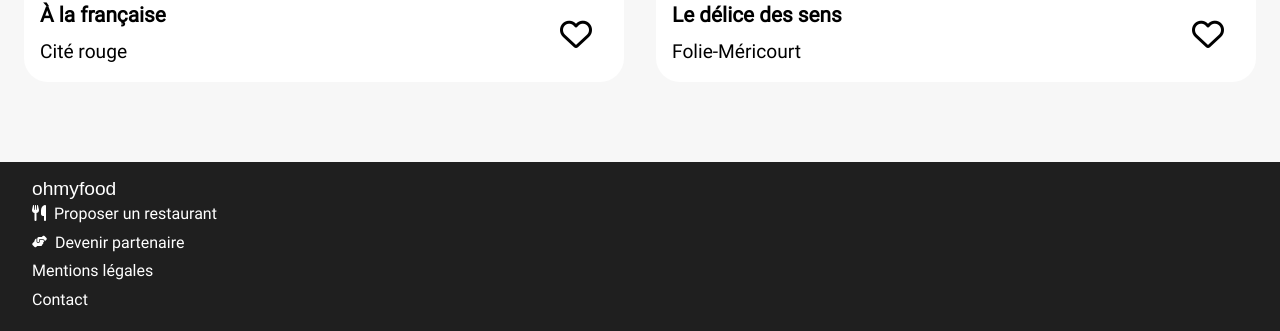
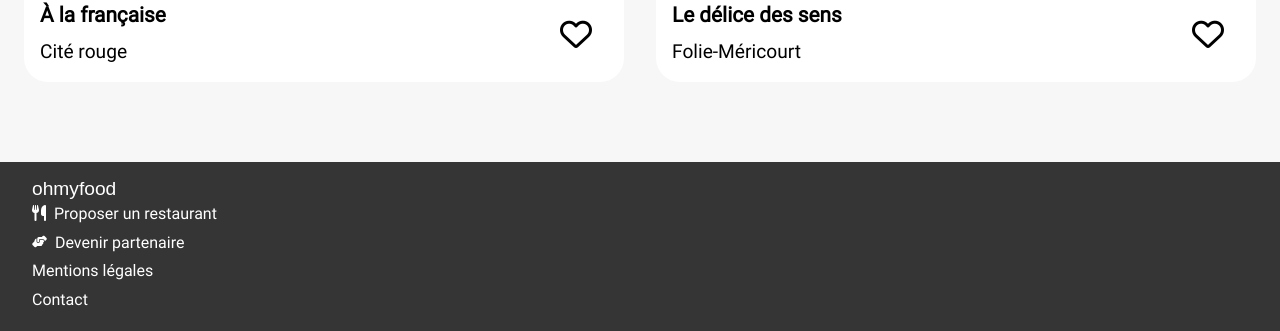
Before and after one commit to FredericBeucher/Ohmyfood, a website: page index.html in a window 1280 px wide. Shown: the part 1429-1760 px from the top of the page. Drawn offline with Linux system fonts and the light colour scheme; a web font is replaced by a local one.

Commit message:
Correction color bg footer

```diff
--- a/utils/_colors.scss
+++ b/utils/_colors.scss
@@ -7,4 +7,4 @@ $colorbglocation:#f1f1f1;
 $colorbggreynormal:#f7f7f7;
 $colornouveau:#008868;
 $colorshadow:rgba(0, 0, 0, 0.3);
-$colorbgfooter:rgb(31, 31, 31);
+$colorbgfooter:#353535;
```
Also changed, not shown: restos.css, style.css.
